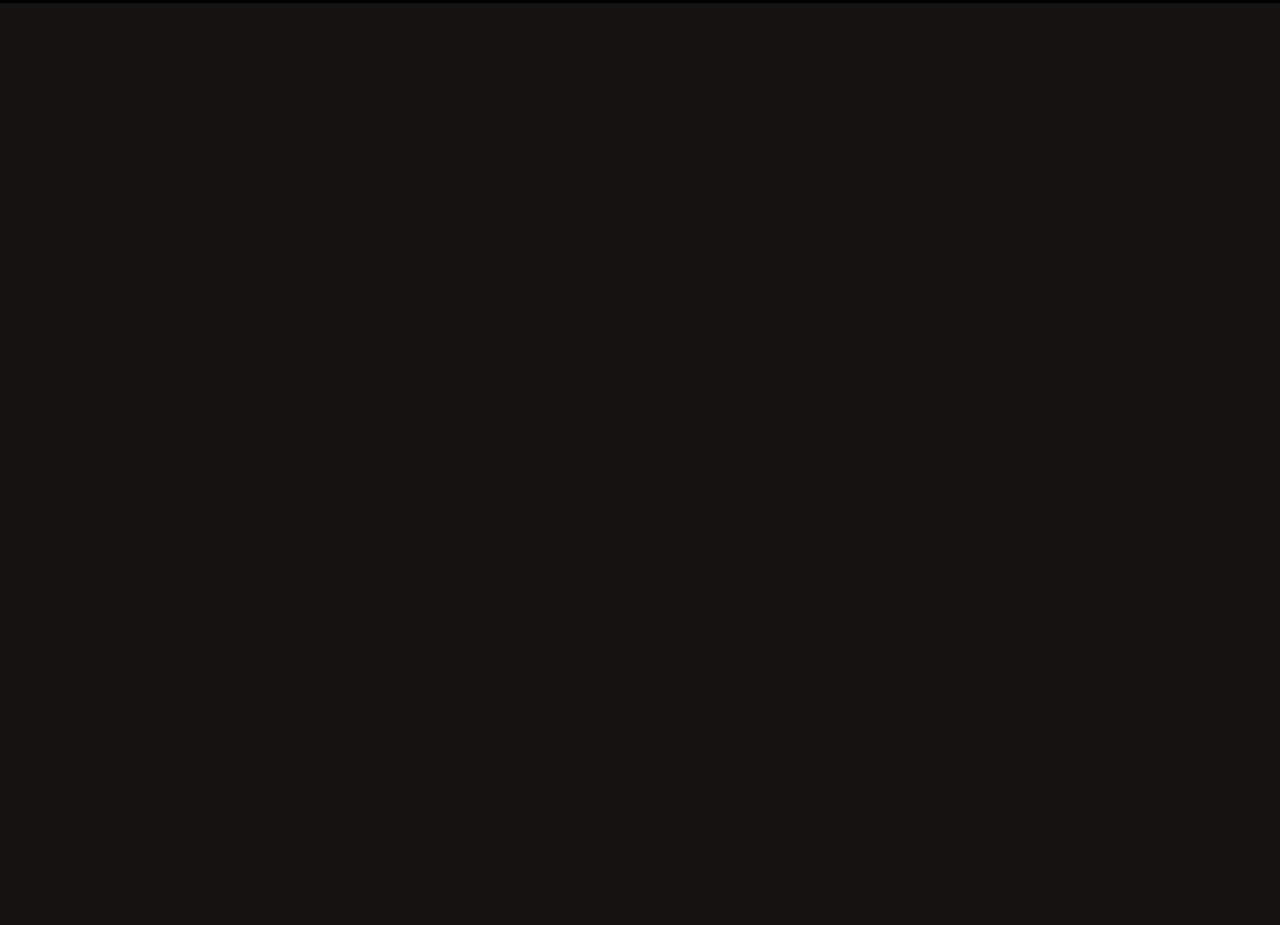
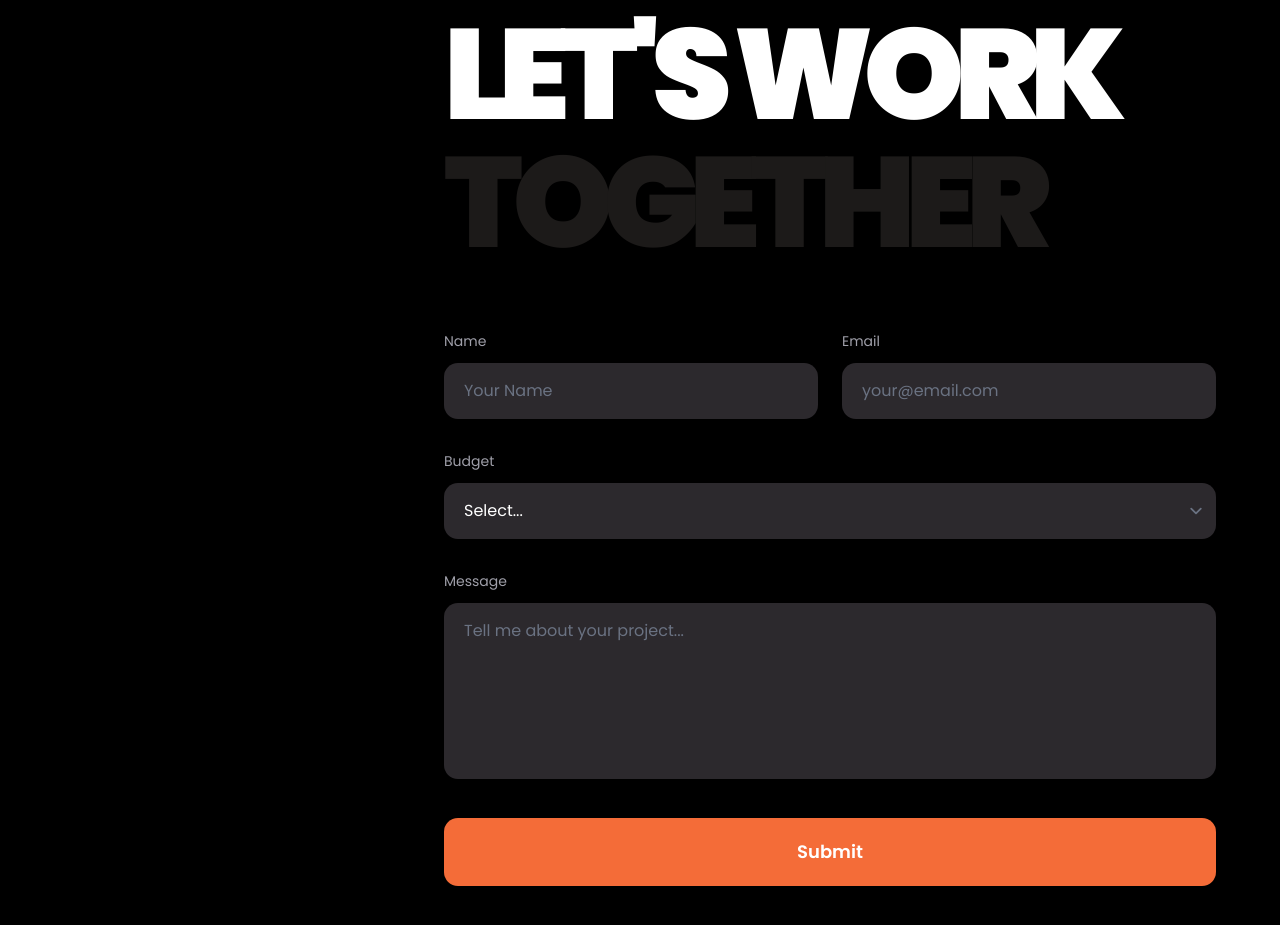
Before and after one commit to boymeetsblockchain/aje-oluwasegun, a SvelteKit app: page / in a window 1280 px wide. Shown: the part 5400-6325 px from the top of the page. Before the commit the page ends 5403 px from the top, so only its background shows below. Built offline with nearby package versions, Linux system fonts and the light colour scheme.

Commit message:
feat: add contact component for user inquiries

```diff
--- /dev/null
+++ b/src/lib/component/contact.svelte
@@ -0,0 +1,99 @@
+<script lang="ts">
+	let form = {
+		name: '',
+		email: '',
+		budget: '',
+		message: ''
+	};
+
+	const budgets = ['$500 - $1,000', '$1,000 - $5,000', '$5,000 - $10,000', '$10,000+'];
+
+	function handleSubmit() {
+		console.log(form);
+	}
+</script>
+
+<section class="py-20">
+	<!-- Heading -->
+	<div class="mb-16">
+		<h1
+			class="text-6xl leading-none font-black tracking-[-0.08em] text-white uppercase lg:text-9xl"
+		>
+			LET'S WORK
+		</h1>
+
+		<h1
+			class="text-6xl leading-none font-black tracking-[-0.08em] text-brand-gray-alt uppercase lg:text-9xl"
+		>
+			TOGETHER
+		</h1>
+	</div>
+
+	<!-- svelte-ignore event_directive_deprecated -->
+	<form on:submit|preventDefault={handleSubmit} class="space-y-8">
+		<!-- Row -->
+		<div class="grid gap-6 md:grid-cols-2">
+			<div>
+				<label for="name" class="mb-3 block text-sm text-zinc-400">Name</label>
+
+				<input
+					id="name"
+					bind:value={form.name}
+					type="text"
+					placeholder="Your Name"
+					class="w-full rounded-[14px] border-none bg-[#2c292d] px-5 py-4 text-white transition outline-none focus:ring-2 focus:ring-orange-500"
+				/>
+			</div>
+
+			<div>
+				<label for="email" class="mb-3 block text-sm text-zinc-400">Email</label>
+
+				<input
+					id="email"
+					bind:value={form.email}
+					type="email"
+					placeholder="your@email.com"
+					class="w-full rounded-[14px] border-none bg-[#2c292d] px-5 py-4 text-white transition outline-none focus:ring-2 focus:ring-orange-500"
+				/>
+			</div>
+		</div>
+
+		<!-- Budget -->
+		<div>
+			<label for="budget" class="mb-3 block text-sm text-zinc-400">Budget</label>
+
+			<select
+				id="budget"
+				bind:value={form.budget}
+				class="w-full rounded-[14px] border-none bg-[#2c292d] px-5 py-4 text-white transition outline-none focus:ring-2 focus:ring-orange-500"
+			>
+				<option value="">Select...</option>
+
+				{#each budgets as budget}
+					<option value={budget}>{budget}</option>
+				{/each}
+			</select>
+		</div>
+
+		<!-- Message -->
+		<div>
+			<label for="message" class="mb-3 block text-sm text-zinc-400">Message</label>
+
+			<textarea
+				id="message"
+				bind:value={form.message}
+				rows="6"
+				placeholder="Tell me about your project..."
+				class="w-full resize-none rounded-[14px] border-none bg-[#2c292d] px-5 py-4 text-white transition outline-none focus:ring-2 focus:ring-orange-500"
+			></textarea>
+		</div>
+
+		<!-- Button -->
+		<button
+			type="submit"
+			class="w-full rounded-[14px] bg-brand-orange py-5 text-lg font-semibold text-white transition-all duration-300 hover:-translate-y-1 hover:bg-[#ff7c4d]"
+		>
+			Submit
+		</button>
+	</form>
+</section>
--- a/src/routes/+page.svelte
+++ b/src/routes/+page.svelte
@@ -1,5 +1,6 @@
 <script lang="ts">
 	import Card from '$lib/component/card.svelte';
+	import Contact from '$lib/component/contact.svelte';
 	import Experience from '$lib/component/experience.svelte';
 	import Project from '$lib/component/project.svelte';
 	import Tools from '$lib/component/tools.svelte';
@@ -76,4 +77,5 @@
 
 	<Experience />
 	<Tools />
+	<Contact />
 </section>
```
